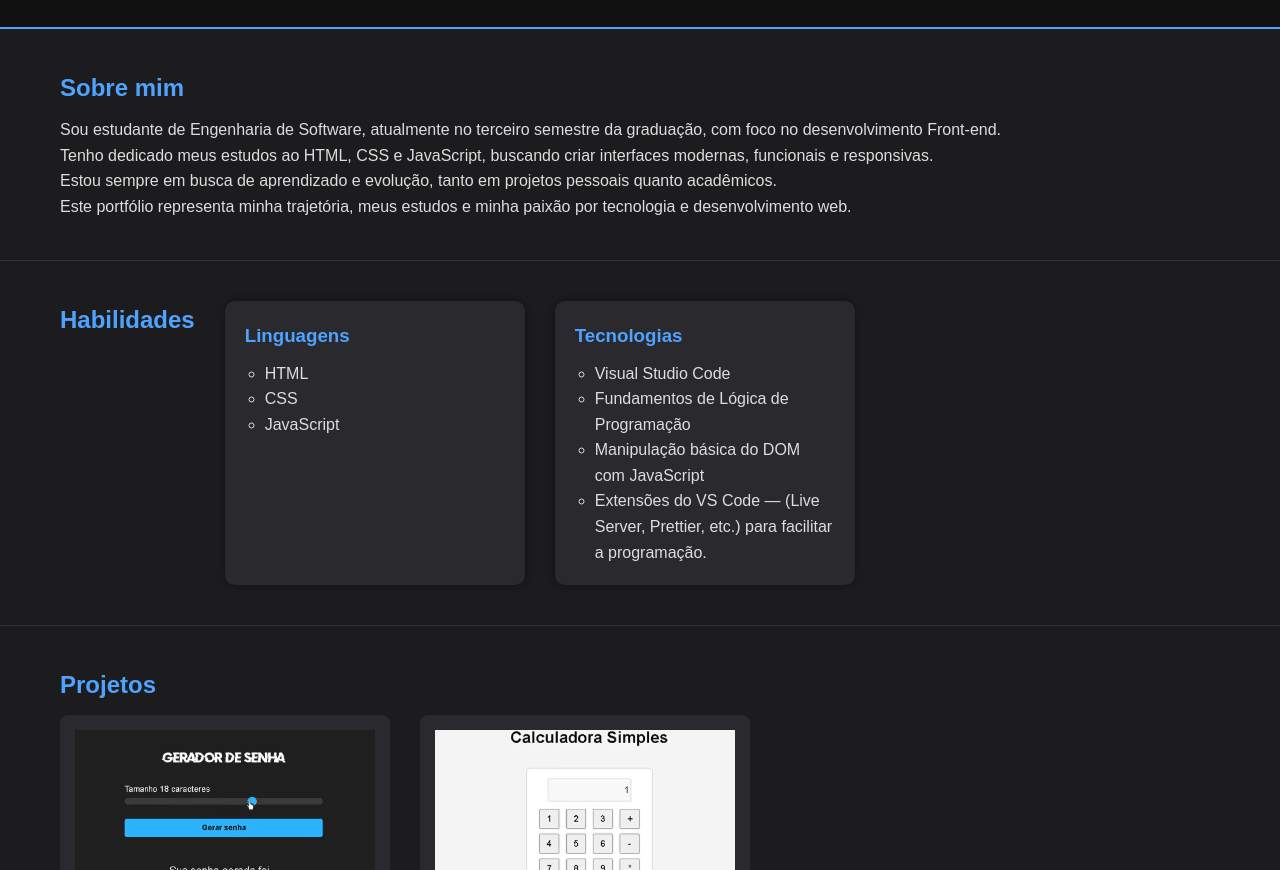
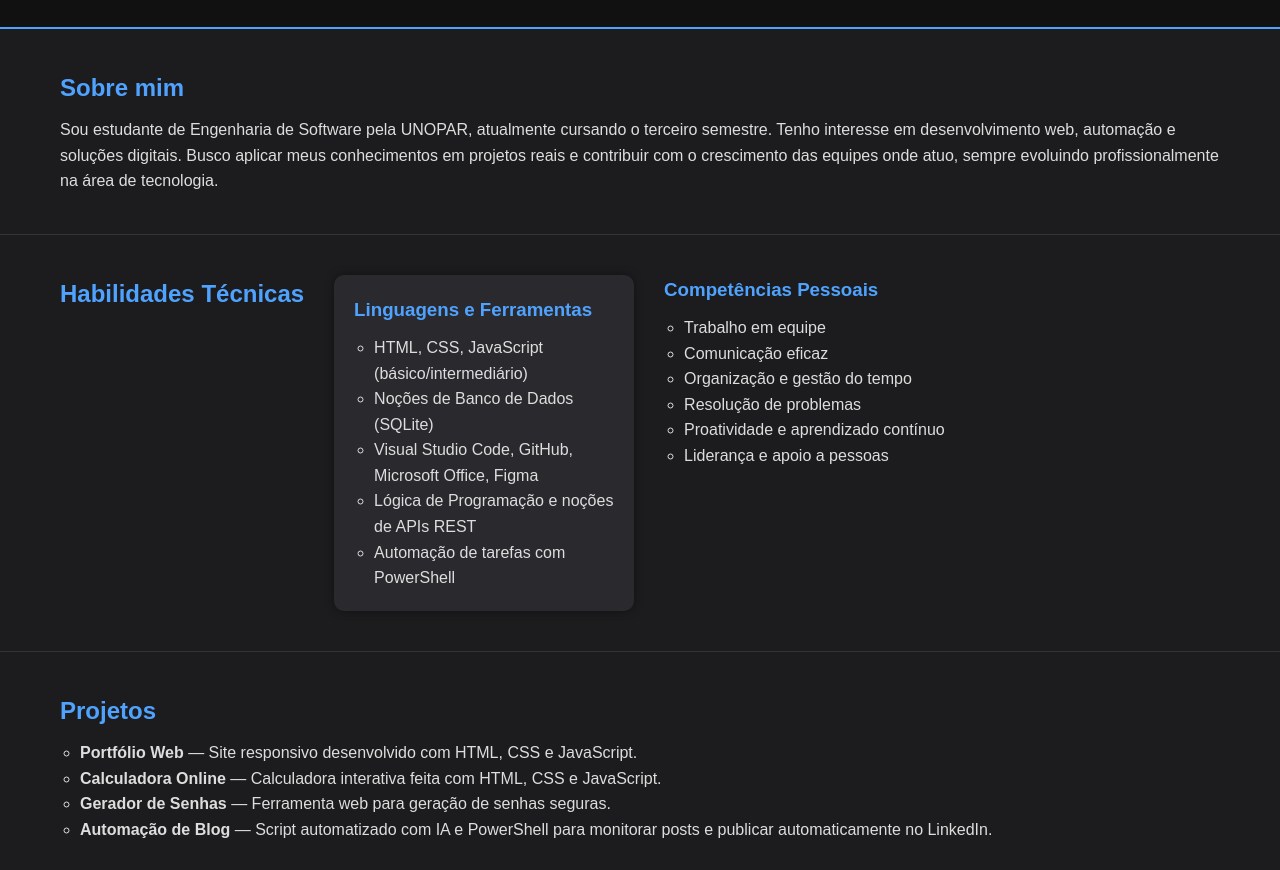
Before and after one commit to matheuslmlm/Portfolio, a plain HTML site: page index.html in a window 1280 px wide. Shown: the part 78-948 px from the top of the page. Drawn offline with Linux system fonts and the light colour scheme.

Commit message:
Revise portfolio content and improve script handling
Updated portfolio details, skills, and projects. Corrected script import and enhanced user experience features.

```diff
--- a/index.html
+++ b/index.html
@@ -2,11 +2,12 @@
 <html lang="pt-br">
 <head>
     <meta charset="UTF-8">
-    <link rel="stylesheet" href="script.js">
+    <meta name="viewport" content="width=device-width, initial-scale=1.0">
+    <meta name="description" content="Portfólio de Matheus Luan Mella — Desenvolvedor Frontend em formação, estudante de Engenharia de Software na UNOPAR, com foco em HTML, CSS, JavaScript e automação.">
+    <title>Portfólio | Matheus Luan Mella</title>
+
+    <!-- Corrigido: o arquivo JS deve ser importado como script, não como CSS -->
     <link rel="stylesheet" href="style.css">
-    <meta name="viewport" content="width=device-width, initial-scale=1.0">
-    <meta name="description" content="Portfólio de Matheus Luan Mella - Desenvolvedor Frontend em formação, com foco em HTML, CSS e JavaScript.">
-    <title>Meu portfólio</title>
 </head>
 <body>
     <header>
@@ -16,30 +17,36 @@
 
     <section>
         <h2>Sobre mim</h2>
-        <p>Sou estudante de Engenharia de Software, atualmente no terceiro semestre da graduação, com foco no desenvolvimento Front-end.<br>
-        Tenho dedicado meus estudos ao HTML, CSS e JavaScript, buscando criar interfaces modernas, funcionais e responsivas.<br>
-        Estou sempre em busca de aprendizado e evolução, tanto em projetos pessoais quanto acadêmicos.<br>
-        Este portfólio representa minha trajetória, meus estudos e minha paixão por tecnologia e desenvolvimento web.</p>
+        <p>Sou estudante de Engenharia de Software pela UNOPAR, atualmente cursando o terceiro semestre.
+        Tenho interesse em desenvolvimento web, automação e soluções digitais.
+        Busco aplicar meus conhecimentos em projetos reais e contribuir com o crescimento das equipes onde atuo,
+        sempre evoluindo profissionalmente na área de tecnologia.</p>
     </section>
 
     <section>
         <div class="habilidades">
-        <h2>Habilidades</h2>
+            <h2>Habilidades Técnicas</h2>
+
             <div class="linguagens">
-            <h3>Linguagens</h3>
+                <h3>Linguagens e Ferramentas</h3>
                 <ul>
-                <li>HTML</li>
-                <li>CSS</li>
-                <li>JavaScript</li>
+                    <li>HTML, CSS, JavaScript (básico/intermediário)</li>
+                    <li>Noções de Banco de Dados (SQLite)</li>
+                    <li>Visual Studio Code, GitHub, Microsoft Office, Figma</li>
+                    <li>Lógica de Programação e noções de APIs REST</li>
+                    <li>Automação de tarefas com PowerShell</li>
                 </ul>
             </div>
-        <div class="tecnologias">
-            <h3>Tecnologias</h3>
+
+            <div class="competencias">
+                <h3>Competências Pessoais</h3>
                 <ul>
-                <li>Visual Studio Code</li>
-                <li>Fundamentos de Lógica de Programação</li>
-                <li>Manipulação básica do DOM com JavaScript</li>
-                <li>Extensões do VS Code — (Live Server, Prettier, etc.) para facilitar a programação.</li>
+                    <li>Trabalho em equipe</li>
+                    <li>Comunicação eficaz</li>
+                    <li>Organização e gestão do tempo</li>
+                    <li>Resolução de problemas</li>
+                    <li>Proatividade e aprendizado contínuo</li>
+                    <li>Liderança e apoio a pessoas</li>
                 </ul>
             </div>
         </div>
@@ -48,6 +55,12 @@
     <section>
         <h2>Projetos</h2>
         <div class="projetos">
+            <ul>
+                <li><strong>Portfólio Web</strong> — Site responsivo desenvolvido com HTML, CSS e JavaScript.</li>
+                <li><strong>Calculadora Online</strong> — Calculadora interativa feita com HTML, CSS e JavaScript.</li>
+                <li><strong>Gerador de Senhas</strong> — Ferramenta web para geração de senhas seguras.</li>
+                <li><strong>Automação de Blog</strong> — Script automatizado com IA e PowerShell para monitorar posts e publicar automaticamente no LinkedIn.</li>
+            </ul>
             <figure>
                 <img src="Captura de tela 2025-05-11 185424.png" alt="Interface do projeto Gerador de Senhas" width="300">
                 <figcaption>Gerador de Senhas</figcaption>
@@ -61,15 +74,18 @@
 
     <footer class="informacoes">
         <h2>Informações de contato</h2>
-        <p>Email: matheusluan098@gmail.com</p>
+        <p>Email: <a href="mailto:matheusluan098@gmail.com">matheusluan098@gmail.com</a></p>
         <p>Telefone: (51) 99280-4472</p>
         <p>LinkedIn:
             <a target="_blank" rel="noopener noreferrer" href="https://www.linkedin.com/in/matheus-luan-mella-001142297/">
                 Matheus Luan Mella
             </a>
         </p>
-        <p>Curriculo: <a target="_blank" href="Curiculo Matheus Luan Mella1 (1).pdf">Curriculo Matheus Luan mella</a></p>
+        <p>Currículo:
+            <a target="_blank" href="Matheus_Mella_Curriculo_2025.pdf">Baixar Currículo 2025</a>
+        </p>
     </footer>
+
     <script>
         // Mostrar botão "voltar ao topo" ao rolar
         const botaoTopo = document.createElement("button");
@@ -116,6 +132,5 @@
             });
         }
     </script>
-
 </body>
 </html>
```
Lines whose indentation alone changed are shown as unchanged.
